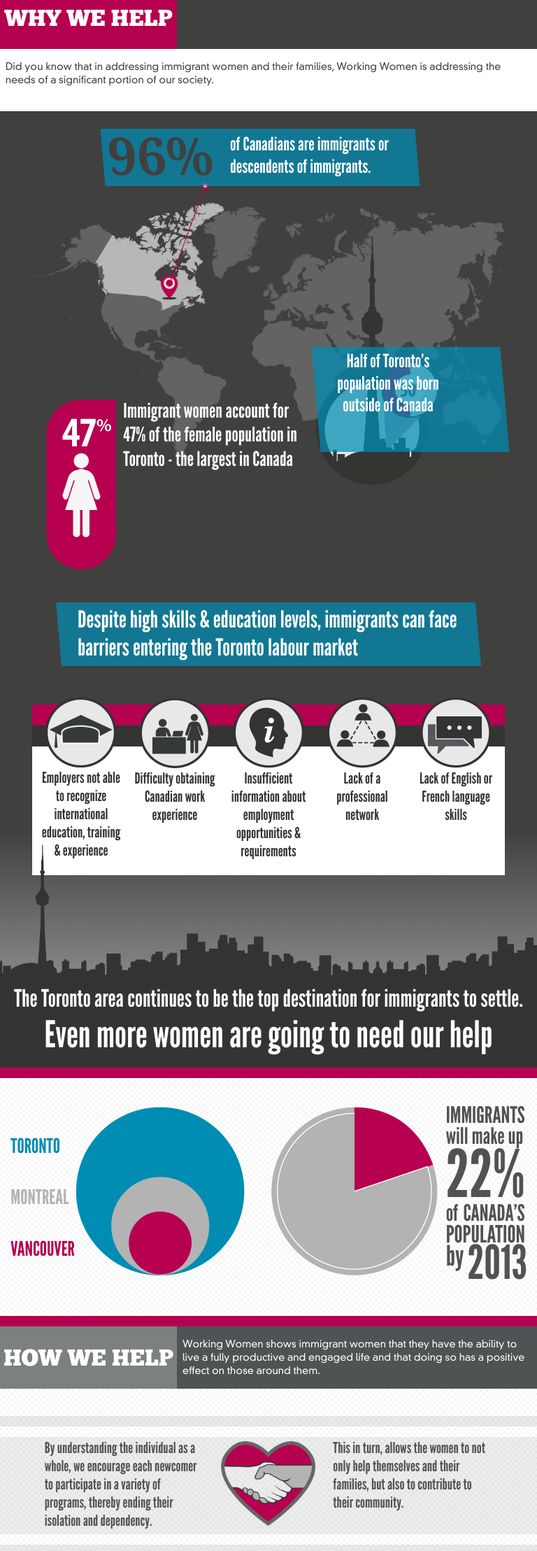
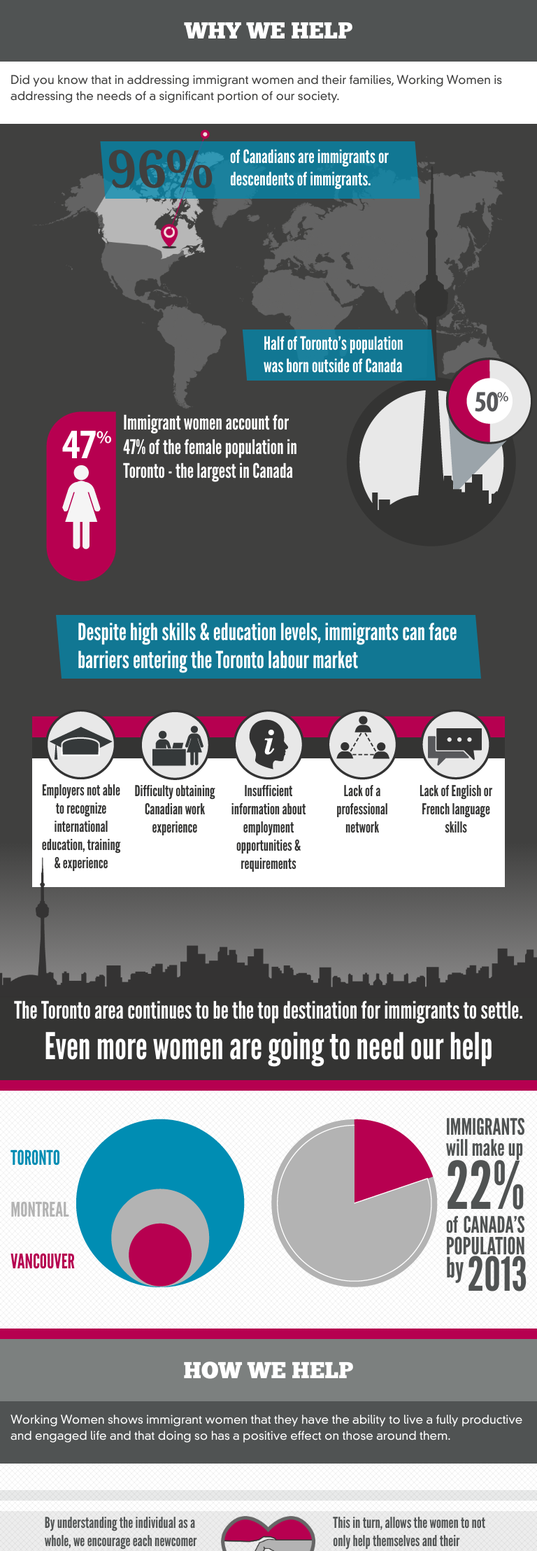
Before and after one commit to dustingamble/WWCC_mainSite, a PHP site: page / in a window 768 px wide. Shown: the part 2345-4562 px from the top of the page at 70% size. Run offline with PHP 8.4, Linux system fonts and the light colour scheme; style sheets or scripts are compiled from the project's sources.

Commit message:
Debugged.

```diff
--- a/index.html
+++ b/index.html
@@ -105,7 +105,7 @@
               </div>
             </div>
             <div class="peoplegraph">
-              <ul class="test">
+              <ul class="graphList">
                 <li><img src="images/girlpink.svg"><p class="pink">10500 Clients</p></li>
                 <li><img src="images/girlblue.svg"><p class="blue">400 Volunteers</p></li>
                 <li><img src="images/girlgrey.svg"><p class="grey">125 Staff</p></li>
--- a/styles/css/main.css
+++ b/styles/css/main.css
@@ -81,6 +81,7 @@
   font-family: 'din_30640_stdneuzeitgroteskLt', 'PT Sans', Helvetica, Arial, sans-serif;
   font-size: 1.5em;
   color: #b3b3b3;
+  -moz-osx-font-smoothing: grayscale;
   -webkit-font-smoothing: antialiased;
 }
 .container {
@@ -1886,16 +1907,6 @@
   section#cta .involved .ctaLeft {
     margin: 0 1%;
   }
-<<<<<<< HEAD
-=======
-  /*PROGRAMS PAGE*/
-  /*@media only screen and (max-width: 982px) and (min-width: 767px){*/
-  #programsPage {
-    background: green;
-    width: 100%;
-  }
-  .tabs {
-    width: 92%;
 }
 /*.tabs input {
   width: 27%;
@@ -1912,21 +1923,6 @@
 strong {
   font-weight: bold;
 }
-  .content .content-5 ul,
-  .content .content-9 ul,
-  .content .content-10 ul {
-    padding: 20px 0 20px 35px;
-  }
-  .content .content-5 ul li,
-  .content .content-9 ul li,
-  .content .content-10 ul li {
-    list-style: circle;
-    font-size: 14px;
-    line-height: 25px;
-    padding-bottom: 10px;
-  }
->>>>>>> 1e337f7958a198aa014bcb1c7f0374f67b4e85f1
-}
 @media only screen and (max-width: 776px) and (min-width: 551px) {
   .titles p {
     font-size: 0.6em;
@@ -2001,126 +1998,71 @@
     margin: 0 10px -15px 0;
   }
   section#what .phoneBorder .innerContainer {
-    background-color: pink;
     overflow: hidden;
   }
   section#what .phoneBorder .innerContainer .peoplegraph {
     margin: 0 auto;
     padding-top: 50px;
-    background-color: blue;
-    width: 100%;
-    /*display: block;*/
-    /*clear:none;*/
+    width: 100%;
     /*ul*/
   }
-  section#what .phoneBorder .innerContainer .peoplegraph ul.test {
-    background-color: green;
-    width: 100%;
-    /*width: 700px;*/
+  section#what .phoneBorder .innerContainer .peoplegraph ul.graphList {
+    width: 100%;
     margin: 0 auto;
+    padding: 10px;
     /*li*/
   }
-  section#what .phoneBorder .innerContainer .peoplegraph ul.test li {
-    /*background-color: red;*/
+  section#what .phoneBorder .innerContainer .peoplegraph ul.graphList li {
     margin: 10px 0;
     width: 33%;
     padding: 0;
     clear: none;
   }
-  section#what .phoneBorder .innerContainer .peoplegraph ul.test li img {
-    background-color: pink;
+  section#what .phoneBorder .innerContainer .peoplegraph ul.graphList li img {
     margin: 0;
     padding: 0;
   }
-  section#what .phoneBorder .innerContainer .peoplegraph ul.test li p {
-    /* width:100%;*/
-    /* clear:both;*/
-    /*float: left*/
-    /*margin:17px 12%;*/
-    background-color: yellow;
+  section#what .phoneBorder .innerContainer .peoplegraph ul.graphList li p {
     margin: 0;
     padding: 0;
     text-align: left;
   }
-  section#what .phoneBorder .innerContainer .peoplegraph ul.test li p.blue {
+  section#what .phoneBorder .innerContainer .peoplegraph ul.graphList li p.blue {
     color: #008db3;
   }
-  section#what .phoneBorder .innerContainer .peoplegraph ul.test li p.pink {
+  section#what .phoneBorder .innerContainer .peoplegraph ul.graphList li p.pink {
     color: #b60050;
   }
-  section#what .phoneBorder .innerContainer .peoplegraph ul.test li p.grey {
+  section#what .phoneBorder .innerContainer .peoplegraph ul.graphList li p.grey {
     color: #4d4d4d;
   }
   section#what .phoneBorder .innerContainer .peoplegraph .people {
     float: left;
     margin-right: 0;
     width: 100%;
+    padding: 5px 5px 10px 5px;
   }
   /*<---what section*/
   .boxWhy {
     margin: 25px 0 0 15%;
   }
-<<<<<<< HEAD
   /*why*/
-=======
-  section#why {
-    position: relative;
-  }
-<<<<<<< HEAD
-=======
-  section#why .largeInnerContainer {
-    width: 96%;
-  }
->>>>>>> f237f412be4033c5f015b0dc72243813b1fce8d5
   section#why h1 {
     width: 100%;
+    background-color: #505353;
   }
   section#why p.main {
     width: 100%;
-  }
-  section#why .world {
-    background-position: 50% 277px;
-  }
->>>>>>> 1e337f7958a198aa014bcb1c7f0374f67b4e85f1
+    padding: 15px;
+    font-size: 0.7em;
+    line-height: 23px;
+  }
   section#why .world .boxWhy {
     margin: 25px 0 0 15%;
   }
   section#why .world .toronto {
-<<<<<<< HEAD
     float: right;
     margin: -7% -6% 0 0;
-=======
-<<<<<<< HEAD
-    float: right;
-    margin: 70px 0% 0 0;
-=======
-    float: left;
->>>>>>> f237f412be4033c5f015b0dc72243813b1fce8d5
-  }
-  section#why .world .toronto img {
-    display: block;
-    width: 175px;
-    height: auto;
-  }
-  section#why .world .toronto .boxWhyTwo {
-<<<<<<< HEAD
-    width: 270px;
-    height: 150px;
-    float: left;
-    margin: -197px 0 0 0;
-  }
-  section#why .world .toronto .boxWhyTwo p {
-    font-size: 1.1em;
-=======
-    width: 350px;
-    height: 100px;
-  }
-  section#why .world .toronto .boxWhyTwo p {
-    font-size: 1.1em;
-    width: 75%;
-    text-align: center;
->>>>>>> f237f412be4033c5f015b0dc72243813b1fce8d5
->>>>>>> 1e337f7958a198aa014bcb1c7f0374f67b4e85f1
   }
   section#why .world .womenPink {
     width: 380px;
@@ -2136,6 +2078,15 @@
   /*how*/
   section#how {
     min-height: 775px;
+  }
+  section#how h1 {
+    width: 100%;
+  }
+  section#how p.main {
+    width: 100%;
+    padding: 15px;
+    font-size: 0.7em;
+    line-height: 23px;
   }
   section#how .howtop {
     margin-top: 5%;
--- a/styles/less/main.less
+++ b/styles/less/main.less
@@ -13,7 +13,8 @@
   font-family: @bodyfont;
   font-size: 1.5em;
   color: @lightgrey;
-   -webkit-font-smoothing: antialiased;
+  -moz-osx-font-smoothing: grayscale;
+  -webkit-font-smoothing: antialiased;
 
 }
 .container {
@@ -1914,8 +1934,7 @@
     }
   }
 }
-<<<<<<< HEAD
-=======
+
 /*.tabs input {
   width: 27%;
 }*/
@@ -1935,20 +1954,10 @@
   }
 }
 
-<<<<<<< HEAD
-
-=======
->>>>>>> f237f412be4033c5f015b0dc72243813b1fce8d5
 strong{
   font-weight: bold;
 }
 
-<<<<<<< HEAD
-=======
->>>>>>> 1e337f7958a198aa014bcb1c7f0374f67b4e85f1
-
-
->>>>>>> f237f412be4033c5f015b0dc72243813b1fce8d5
 @media only screen and (max-width: 776px) and (min-width: 551px){
    .titles p{
       font-size: 0.6em;
@@ -1971,9 +1980,10 @@
 /*what section*/
   section#what {
     width:100%;
-    min-height:1200px;
+    min-height:1230px;
     background:@pink;
     border-top: 13px solid @pink;
+    margin-bottom: -10px;
      h1{
         background:@headergrey;
         color:#fff;
@@ -2023,40 +2033,25 @@
         }
       }
       .innerContainer{
-        background-color: pink;
         overflow: hidden;
       .peoplegraph{
         margin:0 auto;
         padding-top: 50px;
-        background-color: blue;
         width:100%;
-        /*display: block;*/
-        /*clear:none;*/
-        ul.test{
-          background-color: green;
+        ul.graphList{
           width:100%;
-          /*width: 700px;*/
           margin: 0 auto;
-
+          padding:10px;
           li{
-            /*background-color: red;*/
             margin: 10px 0;
             width:33%;
             padding: 0;
             clear:none;
             img{
-
-
-              background-color: pink;
               margin: 0;
               padding: 0;
             }
             p{
-             /* width:100%;*/
-            /* clear:both;*/
-              /*float: left*/;
-              /*margin:17px 12%;*/
-              background-color: yellow;
               margin:0;
               padding:0;
               text-align: left;
@@ -2089,6 +2085,16 @@
   /*why*/
 
    section#why {
+      h1{
+        width:100%;
+        background-color: @headergrey;
+      }
+      p.main{
+        width:100%;
+        padding:15px;
+        font-size: 0.7em;
+        line-height: 23px;
+      }
       .world {
         .boxWhy{
           margin: 25px 0 0 15%;
@@ -2118,6 +2124,15 @@
 /*how*/
     section#how {
          min-height:775px;
+          h1{
+        width:100%;
+      }
+      p.main{
+        width:100%;
+        padding:15px;
+        font-size: 0.7em;
+        line-height: 23px;
+      }
        .howtop{
          margin-top: 5%;
         }
@@ -2179,31 +2194,3 @@
     }
   }
 }
-
-
-
-
-
-
-<<<<<<< HEAD
-=======
-<<<<<<< HEAD
-
-
-
-=======
->>>>>>> f237f412be4033c5f015b0dc72243813b1fce8d5
-.content{
-  .content-5, .content-9, .content-10{
-    ul{
-      padding: 20px 0 20px 35px;
-      li{
-        list-style: circle;
-        font-size: 14px;
-        line-height: 25px;
-        padding-bottom: 10px;
-      }
-    }
-  }
-}
->>>>>>> 1e337f7958a198aa014bcb1c7f0374f67b4e85f1
```
Also changed, not shown: other parts of styles/css/main.css (+26 -5 lines), other parts of styles/less/main.less (+25 -5 lines). Lines whose indentation alone changed are shown as unchanged.
